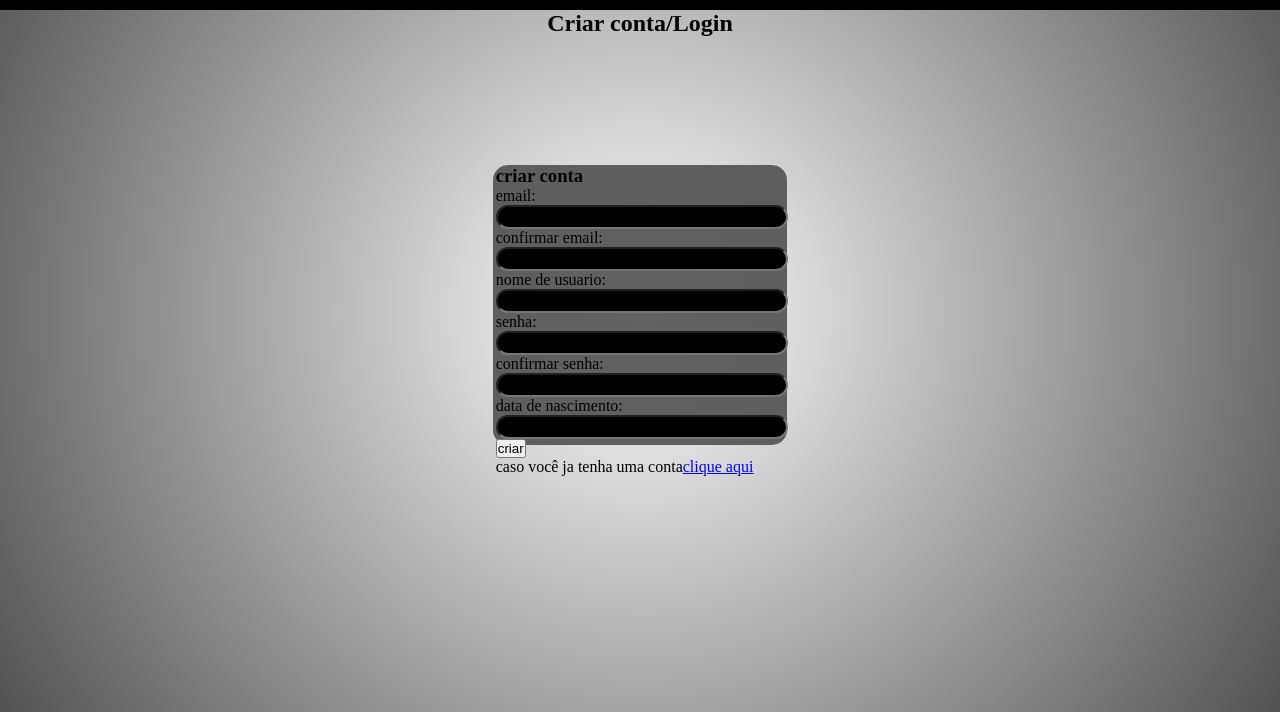
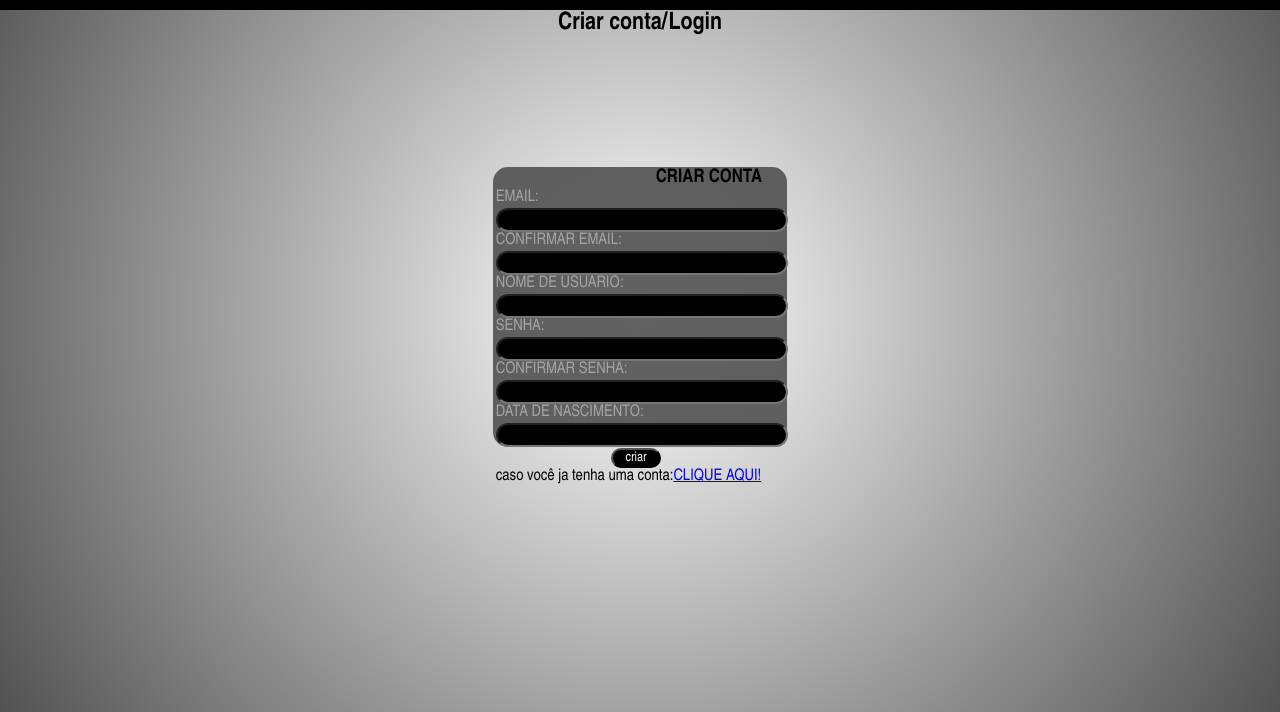
Before and after one commit to Leonardo-de-almeida-procknow/Whisteam, a plain HTML site: page frontend/registro.html in a window 1280 px wide. Shown: the part 88-800 px from the top of the page. Drawn offline with Linux system fonts and the light colour scheme.

Commit message:
REGISTRO E ENTRAR

```diff
--- a/frontend/registro.html
+++ b/frontend/registro.html
@@ -31,6 +31,7 @@
 
     .criar{
         margin: 1%;
+
     }
     a {
             color: blue;
@@ -52,19 +53,19 @@
         <img src="menu-hamburguer (2).png">
     </div>
     <div>
-        <h2 style="text-align: center;">Criar conta/Login</h2>
+        <h2 style="text-align: center;font-family: arial narrow;">Criar conta/Login</h2>
     </div>
     <div class="menulogcreat">
         <div class="criar">
-            <h3>criar conta</h3>
-            <p>email:</p><input>
-            <p>confirmar email:</p><input>
-            <p>nome de usuario:</p><input>
-            <p>senha:</p><input>
-            <p>confirmar senha:</p><input>
-            <p>data de nascimento:</p><input>
-            <button>criar</button>
-            <p>caso você ja tenha uma conta<a href="http://127.0.0.1:5500/frontend/Whisteam.html">clique aqui</a></p>
+            <h3 style="margin-left: 160PX;font-family: arial narrow;">CRIAR CONTA</h3>
+            <p style="color: #a7a3a3;font-family: arial narrow;">EMAIL:</p><input>
+            <p style="color: #a7a3a3;font-family: arial narrow;">CONFIRMAR EMAIL:</p><input>
+            <p style="color: #a7a3a3;font-family: arial narrow;">NOME DE USUARIO:</p><input>
+            <p style="color: #a7a3a3;font-family: arial narrow;">SENHA:</p><input>
+            <p style="color: #a7a3a3;font-family: arial narrow;">CONFIRMAR SENHA:</p><input>
+            <p style="color: #a7a3a3;font-family: arial narrow;">DATA DE NASCIMENTO:</p><input>
+            <button style="border-radius: 15px;height: 20px;background-color: #000;color: #fff;width: 50px;margin-left: 40%;font-family: arial narrow;">criar</button>
+            <p style="font-family: arial narrow;">caso você ja tenha uma conta:<a href="http://127.0.0.1:5500/frontend/Whisteam.html">CLIQUE AQUI!</a></p>
         </div>
     </div>
 </body>
```
Also changed, not shown: frontend/Whisteam.html (+8 -8 lines).
